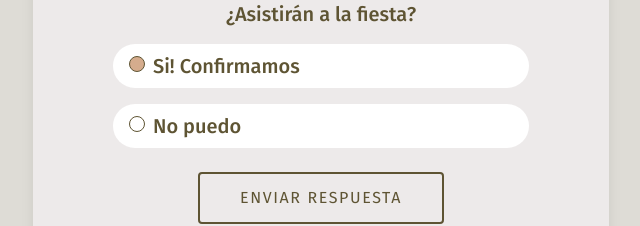
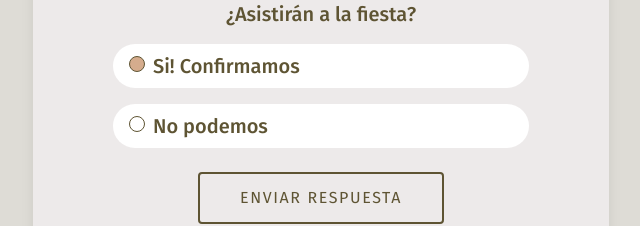
Before and after one commit to emilrichardo/carlaynico, a Next.js app: page / in a window 1280 px wide. Shown: the part 3029-3255 px from the top of the page, without its empty margins (319-959 px from the left). Built offline with nearby package versions, Linux system fonts and the light colour scheme.

Commit message:
plurarl no podemos

```diff
--- a/components/Invitation.js
+++ b/components/Invitation.js
@@ -252,7 +252,7 @@ export default function Invitaction({nombres,personal}) {
             <div className="form-check py-2 px-4 rounded-full bg-white w-full mt-4">
               <input  onClick={()=> setConfirmar(false)} className="form-check-input appearance-none rounded-full h-4 w-4 border border-gray-300 bg-white checked:bg-primary checked:border-blue-600 focus:outline-none transition duration-200 mt-1 align-top bg-no-repeat bg-center bg-contain float-left mr-2 cursor-pointer" type="radio" name="flexRadioDefault" id="flexRadioDefault2" />
               <label className="form-check-label inline-block text-gray-800" htmlFor="flexRadioDefault2">
-                No puedo
+                { personal >= 2 ? "No podemos": "No puedo"}
               </label>
             </div>
           </div>
```
